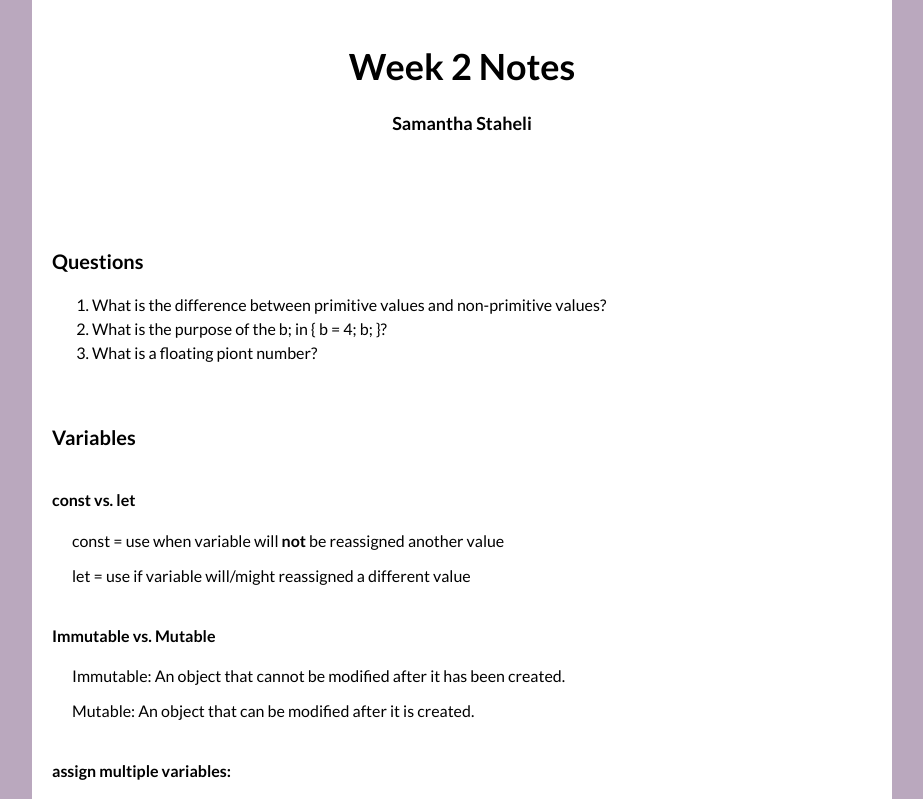
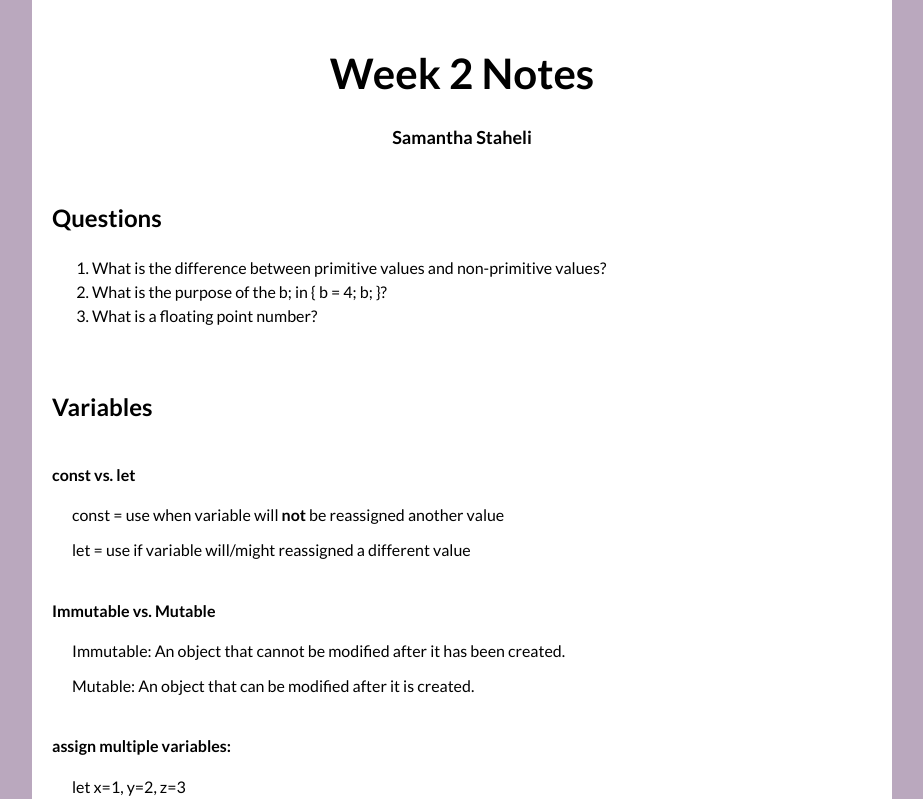
Before and after one commit to samanthastaheli/wdd330, a plain HTML site: page week2/week2.html in a window 1280 px wide. Shown: the top 799 px of the page, without its empty margins (178-1101 px from the left). Drawn offline with Linux system fonts and the light colour scheme.

Commit message:
week 2 done

```diff
--- a/week2/css/main.css
+++ b/week2/css/main.css
@@ -18,11 +18,13 @@ header {
 }
 
 h1 {
-    font-size: 36px;
+    font-size: 42px;
 }
 
 h2 {
     font-size: 18px;
+    padding-top: 0px;
+    margin-top: 0px;
 }
 
 main {
@@ -32,12 +34,13 @@ main {
 }
 
 h3 {
-    font-size: 20px;
+    font-size: 24px;
     padding-top: 40px;
 }
 
 .firsth3 {
     padding-top: 0px;
+    margin-top: 0px;
 }
 
 h4 {
--- a/week2/week2.html
+++ b/week2/week2.html
@@ -12,11 +12,11 @@
         <h2>Samantha Staheli</h2>
     </header>
 <main>
-    <h3>Questions</h3>
-    <ol>
+    <h3 class="firsth3">Questions</h3>
+    <ol class="firsth4">
         <li>What is the difference between primitive values and non-primitive values?</li>
         <li>What is the purpose of the b; in { b = 4; b; }?</li>
-        <li>What is a floating piont number?</li>
+        <li>What is a floating point number?</li>
     </ol>
     <h3>Variables</h3>
     <h4>const vs. let</h4>
@@ -163,6 +163,15 @@
 
    <h3>Sets</h3>
    <p>constructor method</p>
+
+   <h3>Functions</h3>
+   <h4>Function Declaration:</h4>
+   <img class='functionImg' src='img/function-declaration.png'>
+   <h4>Function Expression:</h4>
+   <img class='functionImg' src='img/function-expression.png'>
+   <h4>Arrow Function:</h4>
+   <img class='functionImg' src='img/arrow-function.png'>
+
 </main>
 <footer>
     <h5>WDD 330 | Week 2 Notes | Samantha Staheli</h5>
```
Also changed, not shown: week2/img/arrow-function.png (added), week2/img/function-declaration.png (added), week2/img/function-expression.png (added), 2 other files.
